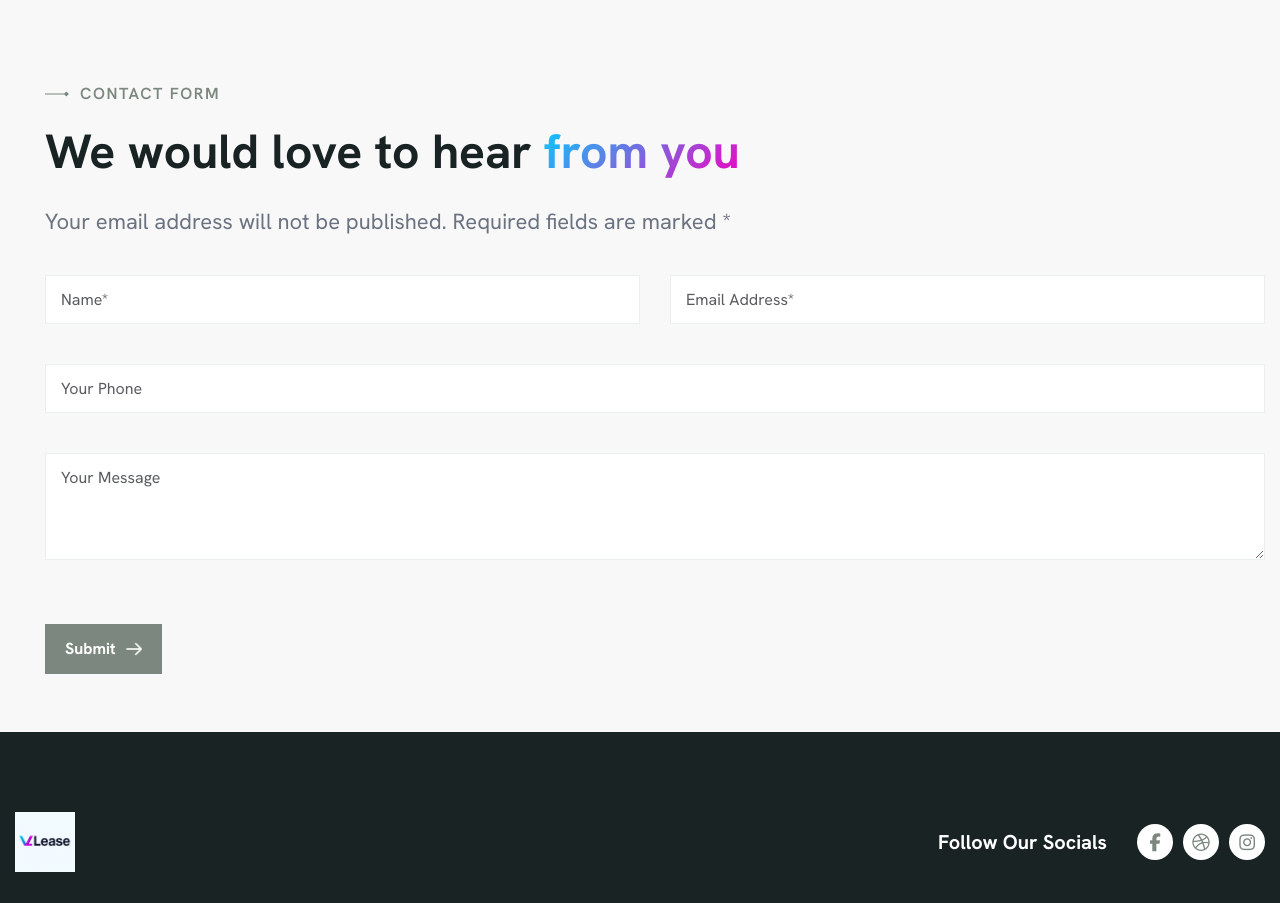
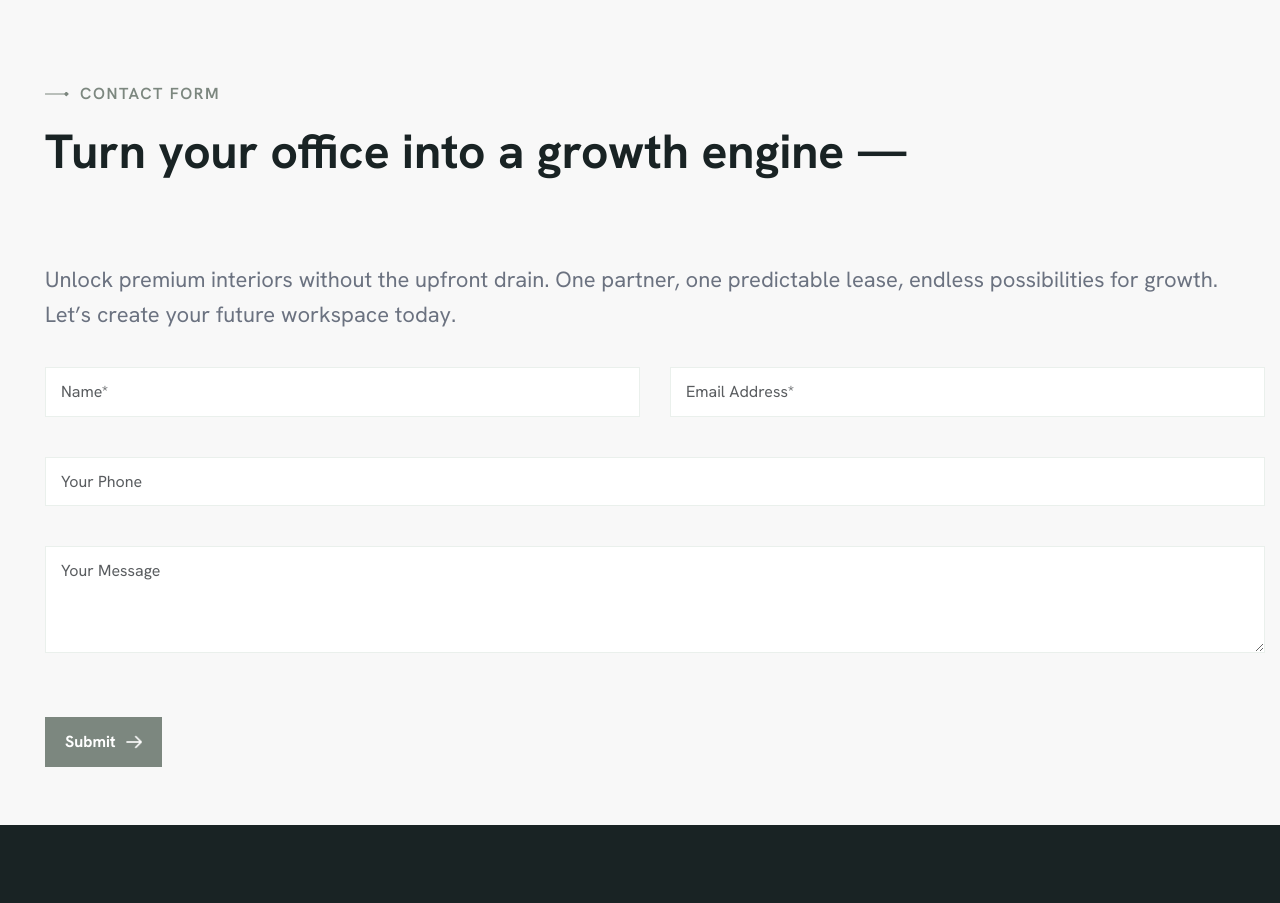
Before and after one commit to akashgbpp9/velease, a React (Create React App) app: page / in a window 1280 px wide. Shown: the part 9060-9963 px from the top of the page. Built offline with nearby package versions, Linux system fonts and the light colour scheme.

Commit message:
Update ContactForm component with new messaging and enhanced copy
- Revised the section title to emphasize growth potential and reposition the office as a growth engine.
- Updated the descriptive text to highlight the benefits of premium interiors and a streamlined leasing process.

```diff
--- a/src/components/ContactForm.tsx
+++ b/src/components/ContactForm.tsx
@@ -33,11 +33,11 @@ const ContactForm = () => {
           <div className="section-title">
             <h3 className="wow fadeInUp">contact form</h3>
             <h2 className="text-anime-style-2" data-cursor="-opaque">
-              We would love to hear <span>from you</span>
+            Turn your office into a growth engine — <br/><span style={{color: 'var(--text)!important', backgroundClip: 'unset', background: 'none', WebkitTextFillColor: 'none'}}>not a cost center.</span>
             </h2>
             <p className="wow fadeInUp" data-wow-delay="0.2s">
-              Your email address will not be published. Required fields are
-              marked *
+            Unlock premium interiors without the upfront drain. One partner, one predictable lease, endless possibilities for growth. Let’s create your future workspace today.
+
             </p>
           </div>
           {/* Section Title End */}
```
